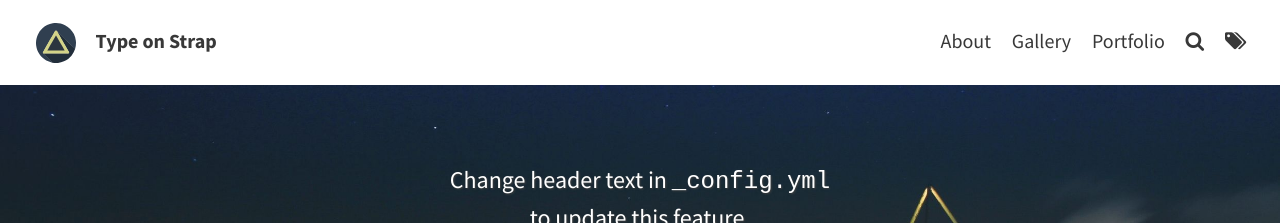
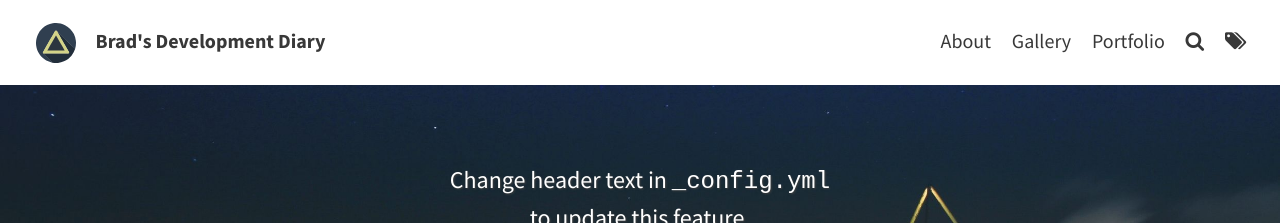
Before and after one commit to leejh903/brad903.github.io, a Jekyll site: the page built from index.md, in a window 1280 px wide. Shown: the top 223 px of the page. Built offline with Jekyll 4.4.1, drawn with Linux system fonts in a browser that asks for light colours; the list of posts is cut into pages by our own code.

Commit message:
config changed

```diff
--- a/_config.yml
+++ b/_config.yml
@@ -1,14 +1,14 @@
 # SITE CONFIGURATION
 baseurl:
-url: "https://sylhare.github.io"
-title: Type on Strap # site's title
+url: "https://brad903.github.io"
+title: Brad's Development Diary # site's title
 description: "A website with blog posts and pages" # used by search engines
 
 
 # THEME-SPECIFIC CONFIGURATION
 theme_settings:
   # Meta
-  title: Type on Strap # blog's title
+  title: Brad's Development Diary # blog's title
   avatar: assets/img/triangle.svg
   favicon: assets/favicon.ico
   gravatar: # Email MD5 hash
@@ -29,7 +29,7 @@ theme_settings:
   facebook:
   flickr:
   gitlab:
-  github: "sylhare"
+  github: "brad903"
   google_plus:
   instagram:
   keybase:
```
